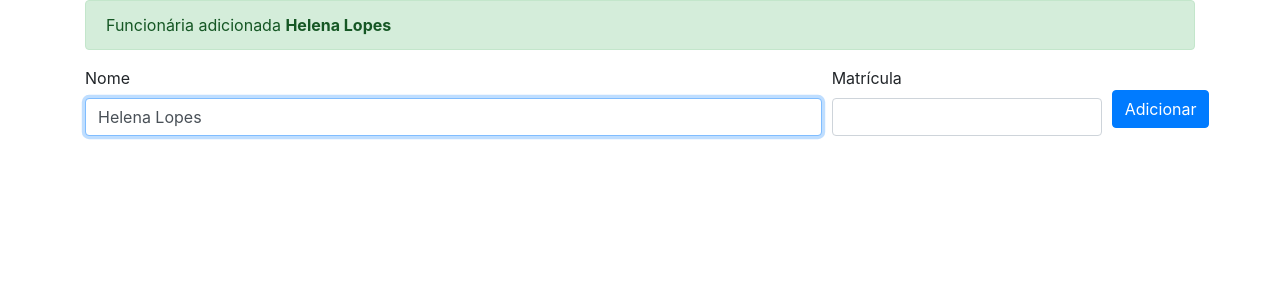
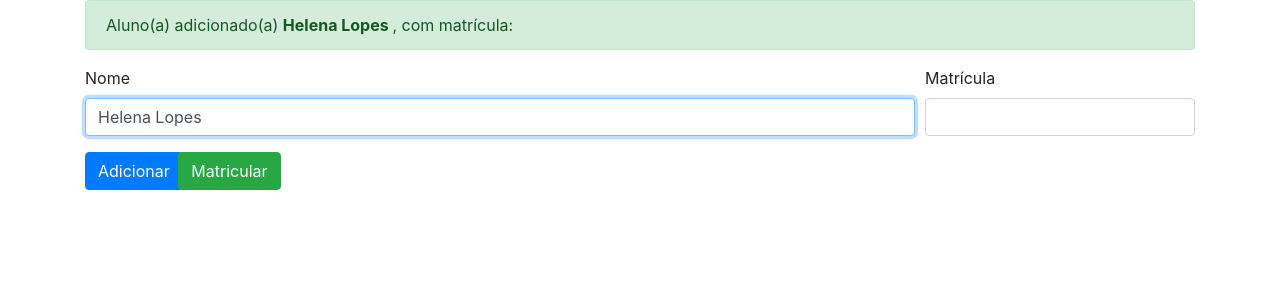
Before and after one commit to andersonblopes/hello-world-angular, an Angular app: page / in a window 1280 px wide. Shown: the top 300 px of the page. Built offline with nearby package versions, Linux system fonts and the light colour scheme.

Commit message:
Usando variável de referência.

```diff
--- a/src/app/app.component.html
+++ b/src/app/app.component.html
@@ -1,10 +1,10 @@
 <div class="container">
   <div class="alert alert-success" role="alert">
-    Funcionária adicionada <strong>{{nome}} </strong>
+    Aluno(a) adicionado(a) <strong>{{nome}} </strong>, com matrícula: <strong>{{matricula}}</strong>
   </div>
   <div class="form-row align-items-center">
 
-    <div class="col-sm-8">
+    <div class="col-sm-9">
       <div class="form-group">
         <label>Nome</label>
         <input type="text" class="form-control" autofocus="autofocus" (input)="alterarNome($event)" value="{{nome}}">
@@ -13,12 +13,15 @@
     <div class="col-sm-3">
       <div class="form-group">
         <label>Matrícula</label>
-        <input type="text" class="form-control">
+        <input type="text" class="form-control" #matriculaAluno>
       </div>
     </div>
     <div class="col-sm-1">
       <button type="button" class="btn btn-primary" (click)="adicionar()">Adicionar</button>
     </div>
+    <div class="col-sm-1">
+      <button type="button" class="btn btn-success" (click)="adicionarMatricula(matriculaAluno.value)">Matricular</button>
+    </div>
 
   </div>
 </div>
--- a/src/app/app.component.ts
+++ b/src/app/app.component.ts
@@ -6,8 +6,8 @@ import { Component } from '@angular/core';
   styleUrls: ['./app.component.css']
 })
 export class AppComponent {
-  nome = 'Helena Lopes';
-  matricula = 0;
+  nome: String = 'Helena Lopes';
+  matricula: String = "";
 
   adicionar() {
     console.log(`Adicionando ${this.nome}`);//Templates literal
@@ -22,5 +22,10 @@ export class AppComponent {
     this.nome = event.target.value;
   }
 
+  adicionarMatricula(matricula: String){
+    this.matricula = matricula
+  }
+
+
 
 }
```
